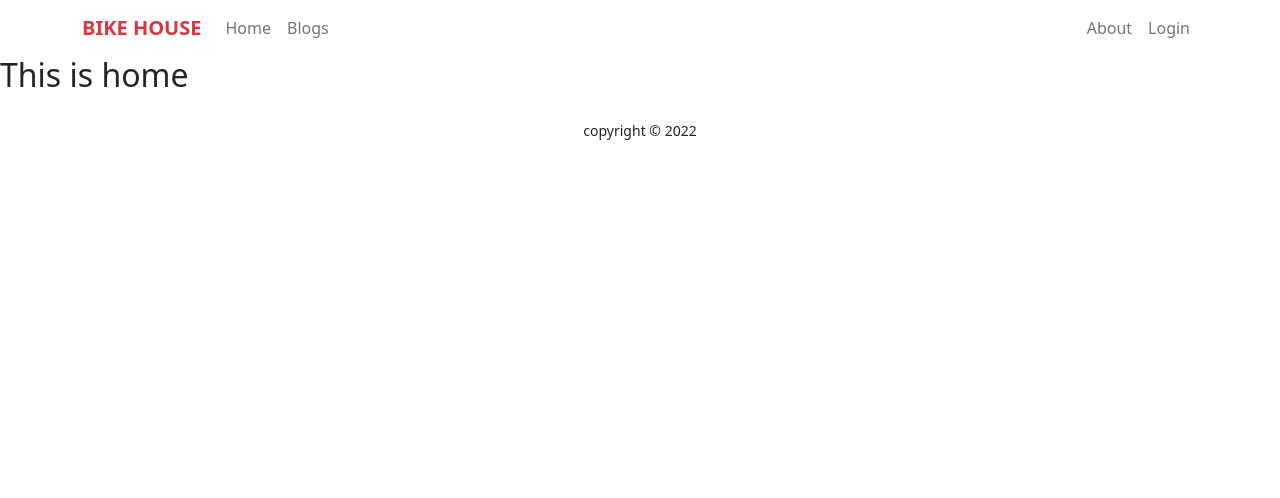
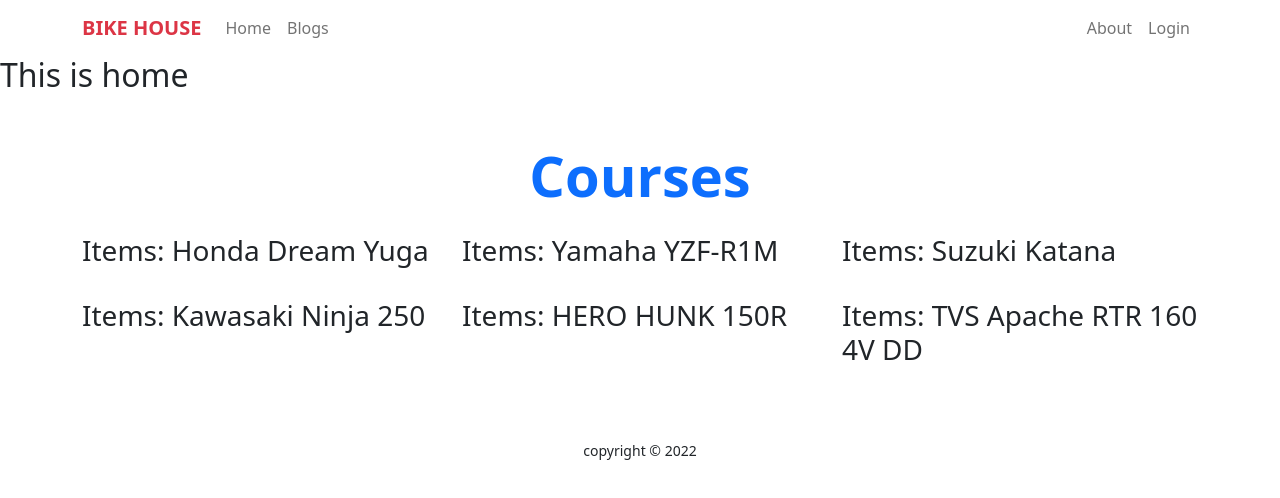
Before and after one commit to rayhan1650/bike-house-client, a React (Create React App) app: page / in a window 1280 px wide. Shown: the top 498 px of the page. Built offline with nearby package versions, Linux system fonts and the light colour scheme; no server answers.

Commit message:
home inventories 6 item added

```diff
--- /dev/null
+++ b/public/bike.json
@@ -0,0 +1,56 @@
+[
+  {
+    "_id": 1,
+    "price": 900,
+    "img": "https://i.ibb.co/Nxf9mHg/honda-dream-yuga-1.jpg",
+    "name": "Honda Dream Yuga",
+    "quantity": 85,
+    "description": "Honda has launched the Dream Yuga with CBS (Combined Braking System), priced at Rs 54,807 (ex-showroom, Delhi). That's a premium of Rs 560 over the non-CBS variant. Apart from this, the bike remains unchanged. It gets sporty graphics, body-coloured rear view mirrors, rolling resistance tyres and a new color scheme - black with Sunset brown. In terms of design, the Dream Yuga is virtually identical to its elder sibling, the Honda Shine. It features a no-nonsense design with a basic headlight, clear lens indicators, angular tail light, body-coloured grab rail, and an analogue instrument console featuring two round pods. There are no changes on the mechanical front and the 2018 Dream Yuga continues to draw power from a 109.19cc, 4-stroke, air-cooled, BSIV-compliant engine that churns out max power of 8.40PS @ 7500rpm and a peak torque of 8.63Nm @ 5500rpm, mated to a 4-speed gearbox. The latest Dream Yuga is said to be more fuel efficient owing to the Honda Eco Technology (HET) tyres. It is claimed to return a mileage of 72kmpl and has a fuel tank capacity of 8 litres. Braking is handled by 130mm drum brakes at both ends which are attached to 18-inch alloy wheels. Suspension setup includes telescopic forks at the front and a hydraulic shock absorber at the rear.",
+    "supplier": "Nolan"
+  },
+  {
+    "_id": 2,
+    "price": 2600,
+    "img": "https://i.ibb.co/1dwmKSX/Yamaha-YZF-R1-M.jpg",
+    "name": "Yamaha YZF-R1M",
+    "quantity": 25,
+    "description": "The YZF-R1M features a cableless ride-by-wire Yamaha Chip Controlled Throttle (YCC-T®) system that transforms the rider's inputs into motion, with a full suite of IMU-powered electronic rider aids that bring new meaning to the term 'rider confidence'. It comes standard with an integrated Communications Control Unit (CCU) data-logging and GPS system that puts factory superbike technology in the palm of your hand, complete with GPS-powered course mapping, automatic lap timing and Yamaha Ride Control (YRC) mobile device adjustability. The YZF-R1M features beautifully integrated bodywork and sleek, stylish lines which create an unmistakably aggressive, aerodynamic profile. R1M riders are treated to even higher levels of fit and finish thanks to full carbon-fiber bodywork, including a carbon windscreen fairing, side fairings, front fender and tail section, matched to a polished aluminum swingarm and topped with a unique serial-numbered YZF-R1M badge on top of the airbox cover. A new-for-2022 styling update further accentuates the premium carbon fiber bodywork and stunning aluminum fuel tank.",
+    "supplier": "Collins"
+  },
+  {
+    "_id": 3,
+    "price": 1350,
+    "img": "https://i.ibb.co/kyynHxv/suzuki-katana-1000.jpg",
+    "name": "Suzuki Katana",
+    "quantity": 14,
+    "description": "The KATANA's iconic style lives in a new sportbike with modern style, stellar engine performance, nimble handling, and great ergonomics. Using a design similar to the GSX-R1000R, the KATANA's Suzuki Clutch Assist System (SCAS) drive line smooths shifting and engine braking. Twin-spar aluminum frame and fully adjustable KYB-supplied suspension deliver controlled handling. Fuel-injected, 999cc, GSX-R-based engine features a throttle control mechanism that smooths the power delivery for a stimulating sportbike experience. Suzuki Advanced Traction Control lets the rider select sensitivity on the fly so engine power to the rear wheel matches road conditions. Dual floating front brake rotors and Brembo Monobloc brake calipers, plus an Anti-lock Brake System (ABS), deliver controlled stopping power. Recent refinements, such as new front brake hoses, yield improved stopping performance with better feel at the lever.",
+    "supplier": "Meyer"
+  },
+  {
+    "_id": 4,
+    "price": 3118,
+    "img": "https://i.ibb.co/MZRwWY2/kawasaki-ninja-250.jpg",
+    "name": "Kawasaki Ninja 250",
+    "quantity": 72,
+    "description": " Kawasaki Ninja 250 was recently revealed internationally at Tokyo Motor Show. The updated motorcycle is exactly based on Ninja 400 and just uses a smaller power-plant under its fairing. The 249cc, twin cylinder engine on Ninja 250 is good for 39 HP at 12,500 rpm and 23.5 Nm at 10,000 rpm. The values make it almost similar in power when compared to Honda CBR250RR. Kawasaki may enter local production for products like Ninja 250, Z250, Ninja 400, Z650 and Ninja 650.",
+    "supplier": "Abbott"
+  },
+  {
+    "_id": 5,
+    "price": 2000,
+    "img": "https://i.ibb.co/KzhxZSJ/Hero-hunk-150-R.jpg",
+    "name": "HERO HUNK 150R",
+    "quantity": 97,
+    "description": "Hero Hunk is the top product of Hero Moto Corp which is also the most sporty look holder standard bike specially made for young generations. Hero is one of the most popular brands in Bangladesh and India both. Equipped with superior ride and handling, aimed at providing real-world performance the All-new Hero Hunk 150R is simply the best thing you can get. It is a great quality commuter sports bike. The Hero Hunk 150R is an exciting mix of bold new style and zippy performance. The new Hunk 150R is equipped with a lightweight diamond tubular frame that gives precise handling and stability makes corners turn easy and smooth. The 150R offers first-class features with a new alloy wheel design, ABS and instant power stopping in all types of riding conditions. If you would like to buy it for better engine power and most reliable brand.",
+    "supplier": "Hooper"
+  },
+  {
+    "_id": 6,
+    "price": 2524,
+    "img": "https://i.ibb.co/w7PfQt8/TVS-Apache-RTR-160-4-V-DD.jpg",
+    "name": "TVS Apache RTR 160 4V DD",
+    "quantity": 98,
+    "description": "TVS Apache RTR 160 4V DD Bike Price in BD 2022. Which Engine Type is Single Cylinder, Spark Ignition, 4 stroke, Oil cooled. This bike is powered by the 159.70 ccEngine. TVS Apache RTR 160 4V DD Generates Maximum Power 16.5 HP @ 8000 rpm. It's Maximum Torque is 14.8 NM @ 6500 rpm. Transmission duties are taken care of by a 5 Speed Gearbox. TVS claims that the bike offers a mileage of 42.00 Kmpl (approx). TVS Apache RTR 160 4V DD Front Suspension is Telescopic Forks and Rear Suspension is Monoshock.",
+    "supplier": "Nunez"
+  }
+]
--- a/src/Pages/Home/Home/Home.js
+++ b/src/Pages/Home/Home/Home.js
@@ -1,9 +1,11 @@
 import React from "react";
+import Inventories from "../Inventories/Inventories";
 
 const Home = () => {
   return (
     <div>
       <h2>This is home</h2>
+      <Inventories />
     </div>
   );
 };
--- /dev/null
+++ b/src/Pages/Home/Inventories/Inventories.js
@@ -0,0 +1,25 @@
+import React, { useEffect, useState } from "react";
+import Inventory from "../Inventory/Inventory";
+
+const Inventories = () => {
+  const [inventories, setInventories] = useState([]);
+  useEffect(() => {
+    fetch("bike.json")
+      .then((res) => res.json())
+      .then((data) => setInventories(data));
+  }, []);
+  return (
+    <div className="container my-5">
+      <h2 className="text-center mb-4 text-primary display-4 fw-bold">
+        Courses
+      </h2>
+      <div className="row row-cols-1 row-cols-md-2 row-cols-lg-3 g-4">
+        {inventories.map((inventory) => (
+          <Inventory key={inventory._id} inventory={inventory} />
+        ))}
+      </div>
+    </div>
+  );
+};
+
+export default Inventories;
--- /dev/null
+++ b/src/Pages/Home/Inventory/Inventory.js
@@ -0,0 +1,11 @@
+import React from "react";
+
+const Inventory = ({ inventory }) => {
+  return (
+    <div>
+      <h3>Items: {inventory.name}</h3>
+    </div>
+  );
+};
+
+export default Inventory;
```
